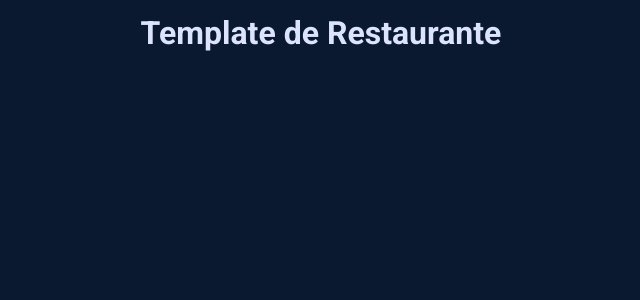
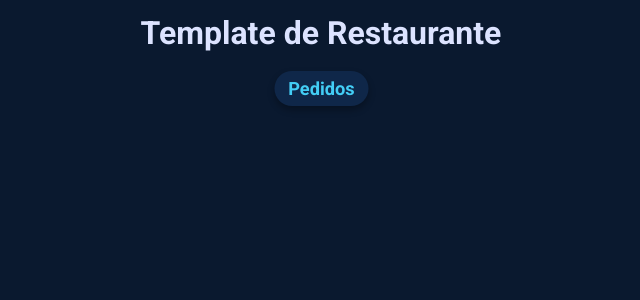
Before and after one commit to Miguelpenha/Template-Restaurant-Front-End, a Next.js app: page / in a window 1280 px wide. Shown: the top 300 px of the page, without its empty margins (319-959 px from the left). Built offline with nearby package versions, Linux system fonts and the light colour scheme.

Commit message:
Ajeitando algumas coisas

```diff
--- a/pages/index.tsx
+++ b/pages/index.tsx
@@ -1,5 +1,6 @@
 import Head from 'next/head'
-import { Container, Title } from '../styles/pages'
+import { Container, Title, ButtonOrders } from '../styles/pages'
+import Link from 'next/link'
 
 export default function Home() {
     return (
@@ -10,6 +11,11 @@ export default function Home() {
             </Head>
             <Container>
                 <Title>Template de Restaurante</Title>
+                <Link href="/orders" passHref>
+                    <ButtonOrders title="Pedidos">
+                        Pedidos
+                    </ButtonOrders>
+                </Link>
             </Container>
         </>
     )
--- a/pages/orders.tsx
+++ b/pages/orders.tsx
@@ -1,7 +1,7 @@
 import api from '../api'
 import base from '../api/base'
 import { IOrder } from '../types'
-import { Container, OrdersContainer, Order, Header, Neighborhood, Icons, ContainerIconDelete, IconDelete, ContainerIconCheck, IconCheck, Balance, Note, Footer, Created, Withdrawal, ModalOrder, ModalFinish, MessageConfirmFinish, ContainerButtonsFinish, ButtonCancelFinish, ButtonConfirmFinish, ModalDelete, MessageConfirmDelete, ContainerButtonsDelete, ButtonCancelDelete, ButtonConfirmDelete } from '../styles/pages/orders'
+import { Container, Title, OrdersContainer, Order, Header, Neighborhood, Icons, ContainerIconDelete, IconDelete, ContainerIconCheck, IconCheck, Balance, Note, Footer, Created, Withdrawal, ModalOrder, ModalFinish, MessageConfirmFinish, ContainerButtonsFinish, ButtonCancelFinish, ButtonConfirmFinish, ModalDelete, MessageConfirmDelete, ContainerButtonsDelete, ButtonCancelDelete, ButtonConfirmDelete } from '../styles/pages/orders'
 import Loading from '../components/Loading'
 import { useState } from 'react'
 
@@ -13,6 +13,7 @@ export default function Orders() {
 
     return (
         <Container>
+            <Title>Pedidos</Title>
             <OrdersContainer>
                 {orders ? orders.map(order => !order.finished && (
                     <Order key={order._id} title="Ver pedido" onClick={ev => {
--- a/styles/pages/index.ts
+++ b/styles/pages/index.ts
@@ -11,3 +11,27 @@ export const Title = styled.h1`
     font-size: 2.5vw;
     text-align: center;
 `
+
+export const ButtonOrders = styled.a`
+    display: flex;
+    padding: 2% 4%;
+    margin-top: 5%;
+    font-size: 1.5vw;
+    font-weight: bold;
+    align-self: center;
+    align-items: center;
+    border-radius: 20px;
+    text-decoration: none;
+    transform: scale(0.95);
+    transition-duration: 0.1s;
+    transition-timing-function: linear;
+    color: ${props => props.theme.primary};
+    box-shadow: rgba(0, 0, 0, 0.3) 0px 4px 8px 0px;
+    background-color: ${props => props.theme.backgroundColorSecondary};
+
+    :hover {
+        opacity: 0.8;
+        transform: scale(1);
+        box-shadow: rgba(0, 0, 0, 0.3) 0px 6px 15px 0px;
+    }
+`
```
Also changed, not shown: styles/pages/orders.ts (+8 -0 lines).
